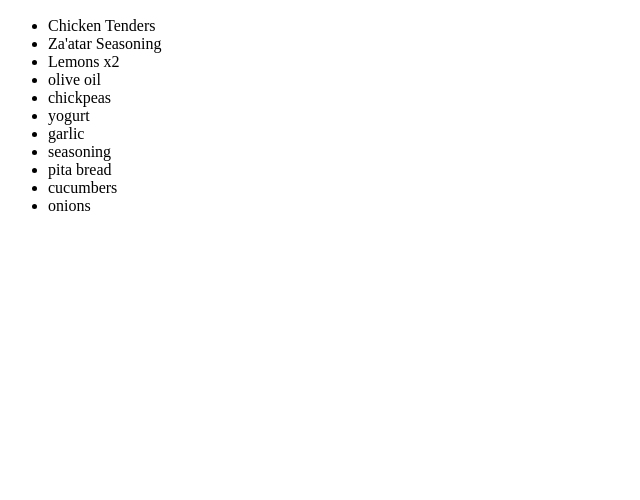
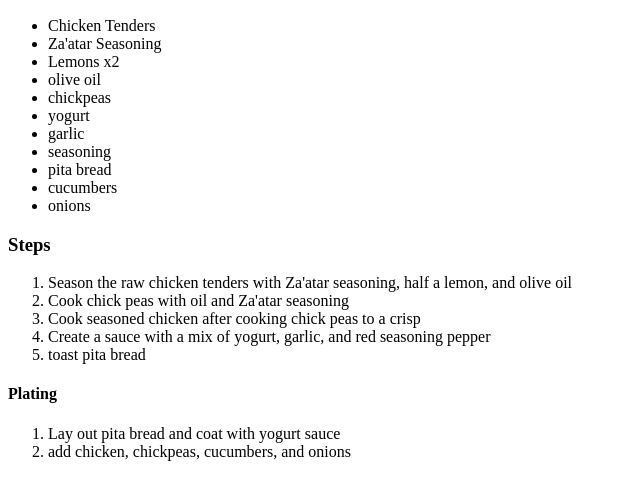
Before and after one commit to JLee4103/odin-recipes, a plain HTML site: page recipes/pita.html in a window 1280 px wide. Shown: the part 110-610 px from the top of the page, without its empty margins (0-640 px from the left). Drawn offline with Linux system fonts and the light colour scheme.

Commit message:
added steps to pita recipe

```diff
--- a/recipes/pita.html
+++ b/recipes/pita.html
@@ -20,6 +20,20 @@
                     <li>cucumbers</li>
                     <li>onions</li>
                 </ul>
+                <h3>Steps</h3>
+                    <ol>
+                        <li>Season the raw chicken tenders with Za'atar seasoning, half a lemon, and olive oil</li>
+                        <li>Cook chick peas with oil and Za'atar seasoning</li>
+                        <li>Cook seasoned chicken after cooking chick peas to a crisp</li>
+                        <li>Create a sauce with a mix of yogurt, garlic, and red seasoning pepper</li>
+                        <li>toast pita bread</li>
+                    </ol>
+                    <h4>Plating</h4>
+                    <ol>
+                        <li>Lay out pita bread and coat with yogurt sauce</li>
+                        <li>add chicken, chickpeas, cucumbers, and onions</li>
+                    </ol>
+
         </body>
     </head>
 </html>
```
Also changed, not shown: index.html (+2 -1 lines).
